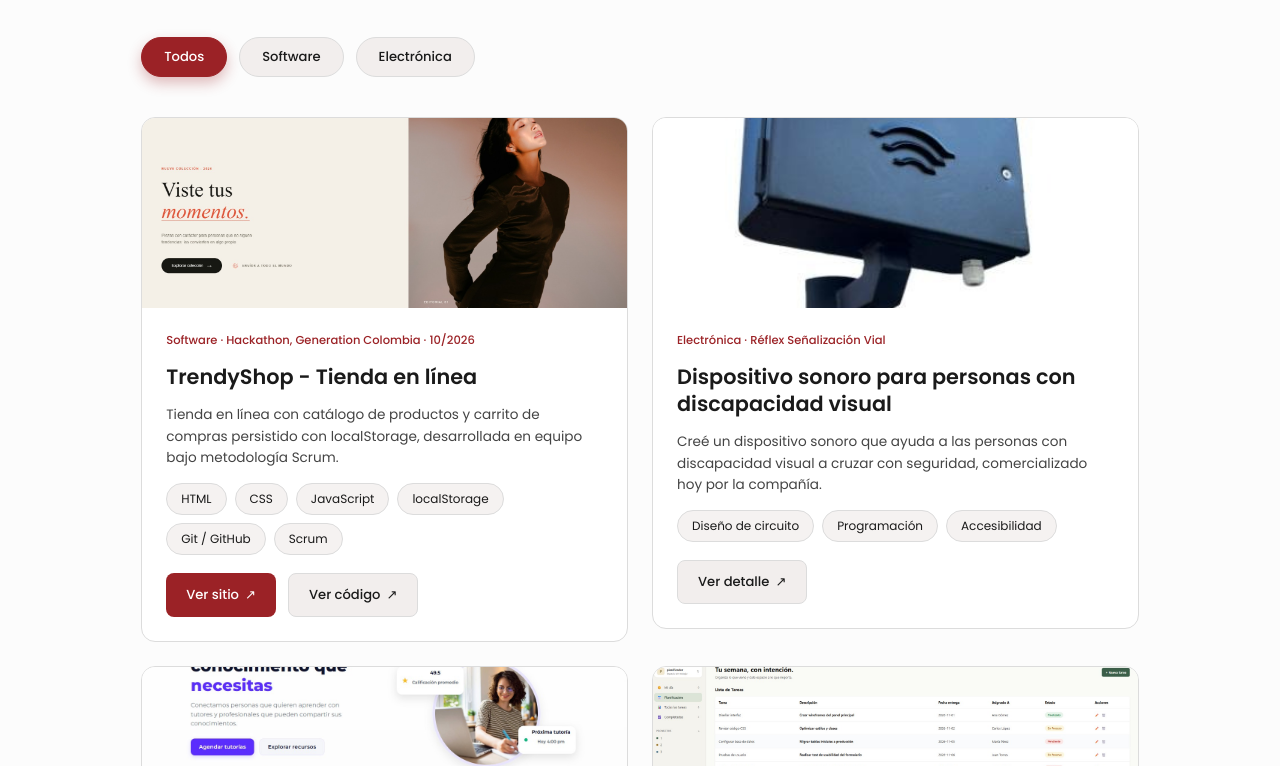
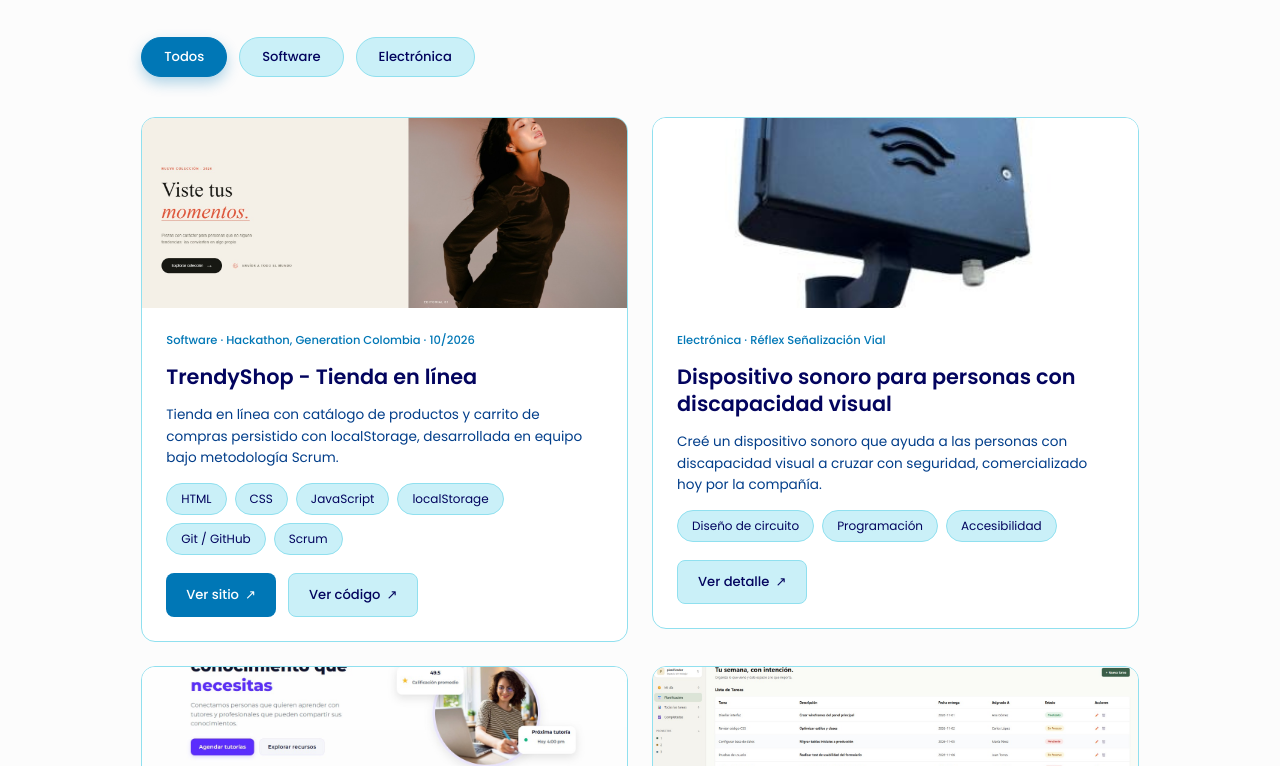
Before and after one commit to catheleen94h/portafolio, a plain HTML site: page componentes/proyectos.html in a window 1280 px wide. Shown: the part 239-1005 px from the top of the page. Drawn offline with Linux system fonts and the light colour scheme; files that its build step writes are made by us from their sources.

Commit message:
se cambia paleta de colores a zul

```diff
--- a/css/index.css
+++ b/css/index.css
@@ -2,15 +2,27 @@
 
 /* --- COLORES --- */
 :root {
-    --rojo: #9B2226;
-    --rojo-hover: #e0070e;
+    /* Paleta */
+    --deep-twilight: #03045eff;
+    --french-blue: #023e8aff;
+    --bright-teal-blue: #0077b6ff;
+    --blue-green: #0096c7ff;
+    --turquoise-surf: #00b4d8ff;
+    --sky-aqua: #48cae4ff;
+    --frosted-blue: #90e0efff;
+    --frosted-blue-2: #ade8f4ff;
+    --light-cyan: #caf0f8ff;
+
+    /* Uso en la página */
+    --primario: var(--bright-teal-blue);
+    --primario-hover: var(--french-blue);
     --blanco: #ffffff;
     --fondo: #FCFCFC;
-    --fondo-boton: #f2eeed;
-    --borde: #dcdcdc;
-    --texto-oscuro: #111;
-    --texto-suave: #444;
-    --texto-boton: #333;
+    --fondo-boton: var(--light-cyan);
+    --borde: var(--frosted-blue);
+    --texto-oscuro: var(--deep-twilight);
+    --texto-suave: var(--french-blue);
+    --texto-boton: var(--deep-twilight);
 }
 
 * {
@@ -76,7 +88,7 @@ main {
 }
 
 #titulo-diana {
-    color: var(--rojo);
+    color: var(--primario);
 }
 
 #titulo-contenido {
@@ -108,12 +120,12 @@ main {
 
 #btn-explorar-proyectos {
     border: none;
-    background-color: var(--rojo);
+    background-color: var(--primario);
     color: var(--blanco);
 }
 
 #btn-explorar-proyectos:hover {
-    background-color: var(--rojo-hover);
+    background-color: var(--primario-hover);
 }
 
 #btn-hablemos {
@@ -145,9 +157,9 @@ main {
 
 }
 
-/* --- FRANJA ROJA --- */
+/* --- FRANJA DE HABILIDADES --- */
 .franja-habilidades {
-    background-color: var(--rojo);
+    background-color: var(--primario);
     color: var(--blanco);
     padding: 26px 0;
     font-size: clamp(0.95rem, 1.2vw, 1.15rem);
--- a/css/navbar.css
+++ b/css/navbar.css
@@ -1,13 +1,26 @@
 /* --- COLORES --- */
 :root {
-    --rojo: #9B2226;
+    /* Paleta */
+    --deep-twilight: #03045eff;
+    --french-blue: #023e8aff;
+    --bright-teal-blue: #0077b6ff;
+    --blue-green: #0096c7ff;
+    --turquoise-surf: #00b4d8ff;
+    --sky-aqua: #48cae4ff;
+    --frosted-blue: #90e0efff;
+    --frosted-blue-2: #ade8f4ff;
+    --light-cyan: #caf0f8ff;
+
+    /* Uso en la página */
+    --primario: var(--bright-teal-blue);
     --fondo: #FCFCFC;
     --fondo-scrolled: rgba(252, 252, 252, 0.95);
-    --borde: #eaeaea;
-    --texto-oscuro: #111;
-    --texto-suave: #444;
-    --sombra-scrolled: rgba(0, 0, 0, 0.08);
-    --sombra-menu: rgba(0, 0, 0, 0.05);
+    --borde: var(--light-cyan);
+    --texto-oscuro: var(--deep-twilight);
+    --texto-suave: var(--french-blue);
+    /* Sombras con el tono de --deep-twilight (3, 4, 94) */
+    --sombra-scrolled: rgba(3, 4, 94, 0.08);
+    --sombra-menu: rgba(3, 4, 94, 0.05);
 }
 
 /* --- BARRA DE NAVEGACIÓN --- */
@@ -45,12 +58,12 @@
 }
 
 .logo-llaves {
-    color: var(--rojo);
+    color: var(--primario);
     font-weight: 700;
 }
 
 .logo-iniciales {
-    color: var(--rojo);
+    color: var(--primario);
     font-weight: 700;
 }
 
@@ -74,7 +87,7 @@
 }
 
 .navbar-links a:hover {
-    color: var(--rojo);
+    color: var(--primario);
 }
 
 /******* BOTÓN HAMBURGUESA **********/
--- a/css/proyectos.css
+++ b/css/proyectos.css
@@ -1,25 +1,36 @@
 @import url('https://fonts.googleapis.com/css2?family=Poppins:wght@400;500;600;700&display=swap');
 
 :root {
-    /* Rojo principal */
-    --rojo: #9B2226;
-    --rojo-hover: #e0070e;
-    --rosa: #f8c9cc;
-    --rojo-sombra: rgba(155, 34, 38, 0.3);
-    --rojo-sombra-suave: rgba(155, 34, 38, 0.15);
+    /* Paleta */
+    --deep-twilight: #03045eff;
+    --french-blue: #023e8aff;
+    --bright-teal-blue: #0077b6ff;
+    --blue-green: #0096c7ff;
+    --turquoise-surf: #00b4d8ff;
+    --sky-aqua: #48cae4ff;
+    --frosted-blue: #90e0efff;
+    --frosted-blue-2: #ade8f4ff;
+    --light-cyan: #caf0f8ff;
+
+    /* Color principal */
+    --primario: var(--bright-teal-blue);
+    --primario-hover: var(--french-blue);
+    /* Transparencias (mismo tono que --bright-teal-blue: 0, 119, 182) */
+    --primario-sombra: rgba(0, 119, 182, 0.3);
+    --primario-sombra-suave: rgba(0, 119, 182, 0.15);
 
     /* Neutros */
     --blanco: #ffffff;
     --fondo: #FCFCFC;
-    --fondo-boton: #f2eeed;
-    --fondo-chip: #f5f2f1;
-    --fondo-imagen: #ececec;
-    --borde: #dcdcdc;
+    --fondo-boton: var(--light-cyan);
+    --fondo-chip: var(--light-cyan);
+    --fondo-imagen: var(--frosted-blue-2);
+    --borde: var(--frosted-blue);
 
     /* Textos */
-    --texto: #1a1a1a;
-    --texto-suave: #444;
-    --texto-imagen: #555;
+    --texto: var(--deep-twilight);
+    --texto-suave: var(--french-blue);
+    --texto-imagen: var(--french-blue);
 
     /* Efectos */
     --brillo: rgba(255, 255, 255, 0.55);
@@ -83,7 +94,7 @@ a {
 
 
 .etiqueta {
-    color: var(--rojo);
+    color: var(--primario);
     font-size: 0.75rem;
     font-weight: 700;
     letter-spacing: 0.15em;
@@ -97,7 +108,7 @@ a {
 }
 
 .resaltado {
-    color: var(--rojo);
+    color: var(--primario);
 
 }
 
@@ -130,7 +141,7 @@ a {
 
 .filtro:hover {
     background-color: var(--blanco);
-    border-color: var(--rojo);
+    border-color: var(--primario);
     transform: translateY(-2px);
 }
 
@@ -139,20 +150,20 @@ a {
 }
 
 .filtro:focus-visible {
-    outline: 2px solid var(--rojo);
+    outline: 2px solid var(--primario);
     outline-offset: 2px;
 }
 
 .filtro.activo {
     color: var(--blanco);
-    background-color: var(--rojo);
-    border-color: var(--rojo);
-    box-shadow: 0 6px 14px var(--rojo-sombra);
+    background-color: var(--primario);
+    border-color: var(--primario);
+    box-shadow: 0 6px 14px var(--primario-sombra);
 }
 
 .filtro.activo:hover {
-    background-color: var(--rojo-hover);
-    border-color: var(--rojo-hover);
+    background-color: var(--primario-hover);
+    border-color: var(--primario-hover);
 }
 
 
@@ -178,8 +189,8 @@ a {
 
 .tarjeta-proyecto:hover {
     transform: translateY(-6px);
-    border-color: var(--rojo);
-    box-shadow: 0 14px 30px var(--rojo-sombra-suave);
+    border-color: var(--primario);
+    box-shadow: 0 14px 30px var(--primario-sombra-suave);
 }
 
 
@@ -240,7 +251,7 @@ a {
 .meta {
     font-size: 0.72rem;
     font-weight: 500;
-    color: var(--rojo);
+    color: var(--primario);
 }
 
 .titulo-proyecto {
@@ -273,8 +284,8 @@ a {
 }
 
 .chips li:hover {
-    background-color: var(--rojo);
-    border-color: var(--rojo);
+    background-color: var(--primario);
+    border-color: var(--primario);
     color: var(--blanco);
     transform: translateY(-3px);
 }
@@ -303,18 +314,18 @@ a {
 }
 
 .btn:focus-visible {
-    outline: 2px solid var(--rojo);
+    outline: 2px solid var(--primario);
     outline-offset: 2px;
 }
 
 .btn-primario {
     color: var(--blanco);
-    background-color: var(--rojo);
+    background-color: var(--primario);
 }
 
 .btn-primario:hover {
-    background-color: var(--rojo-hover);
-    box-shadow: 0 8px 18px var(--rojo-sombra);
+    background-color: var(--primario-hover);
+    box-shadow: 0 8px 18px var(--primario-sombra);
     transform: translateY(-2px);
 }
 
@@ -326,7 +337,7 @@ a {
 
 .btn-secundario:hover {
     background-color: var(--blanco);
-    border-color: var(--rojo);
+    border-color: var(--primario);
     transform: translateY(-2px);
 }
 
--- a/css/sobre-mi.css
+++ b/css/sobre-mi.css
@@ -2,17 +2,32 @@
 
 /****************************COLORES **********************************/
 :root {
+    /* Paleta */
+    --deep-twilight: #03045eff;
+    --french-blue: #023e8aff;
+    --bright-teal-blue: #0077b6ff;
+    --blue-green: #0096c7ff;
+    --turquoise-surf: #00b4d8ff;
+    --sky-aqua: #48cae4ff;
+    --frosted-blue: #90e0efff;
+    --frosted-blue-2: #ade8f4ff;
+    --light-cyan: #caf0f8ff;
+
+    /* Uso en la página */
     --color-fondo: #FCFCFC;
     --color-blanco: #ffffff;
-    --color-primario: #9B2226;
-    --color-primario-hover: #e0070e;
-    --color-primario-sombra: #9b22264b;
-    --color-primario-sombra-suave: rgba(155, 34, 38, 0.15);
-    --color-primario-fondo-suave: #9b222607;
-    --color-borde: #dcdcdc;
-    --color-boton-secundario: #f2eeed;
-    --color-texto: #333;
-    --color-sombra: rgba(0, 0, 0, 0.15);
+    --color-primario: var(--bright-teal-blue);
+    --color-primario-hover: var(--french-blue);
+    --color-borde: var(--frosted-blue);
+    --color-boton-secundario: var(--light-cyan);
+    --color-texto: var(--deep-twilight);
+
+    /* Transparencias (mismo tono que --bright-teal-blue: 0, 119, 182) */
+    --color-primario-sombra: #0077b64b;
+    --color-primario-sombra-suave: rgba(0, 119, 182, 0.15);
+    --color-primario-fondo-suave: #0077b607;
+    /* Sombra con el tono de --deep-twilight (3, 4, 94) */
+    --color-sombra: rgba(3, 4, 94, 0.15);
 }
 
 * {
```
